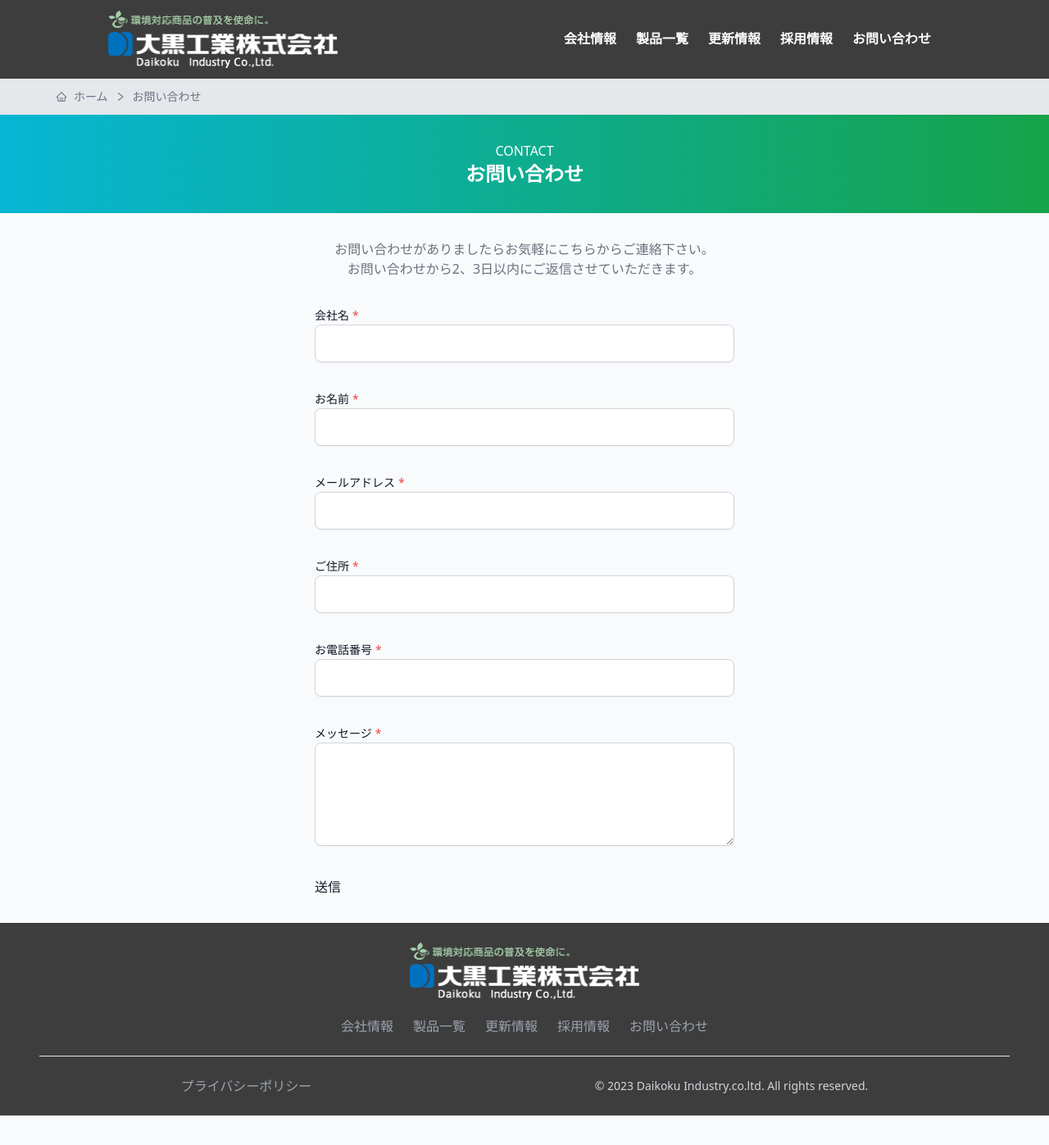
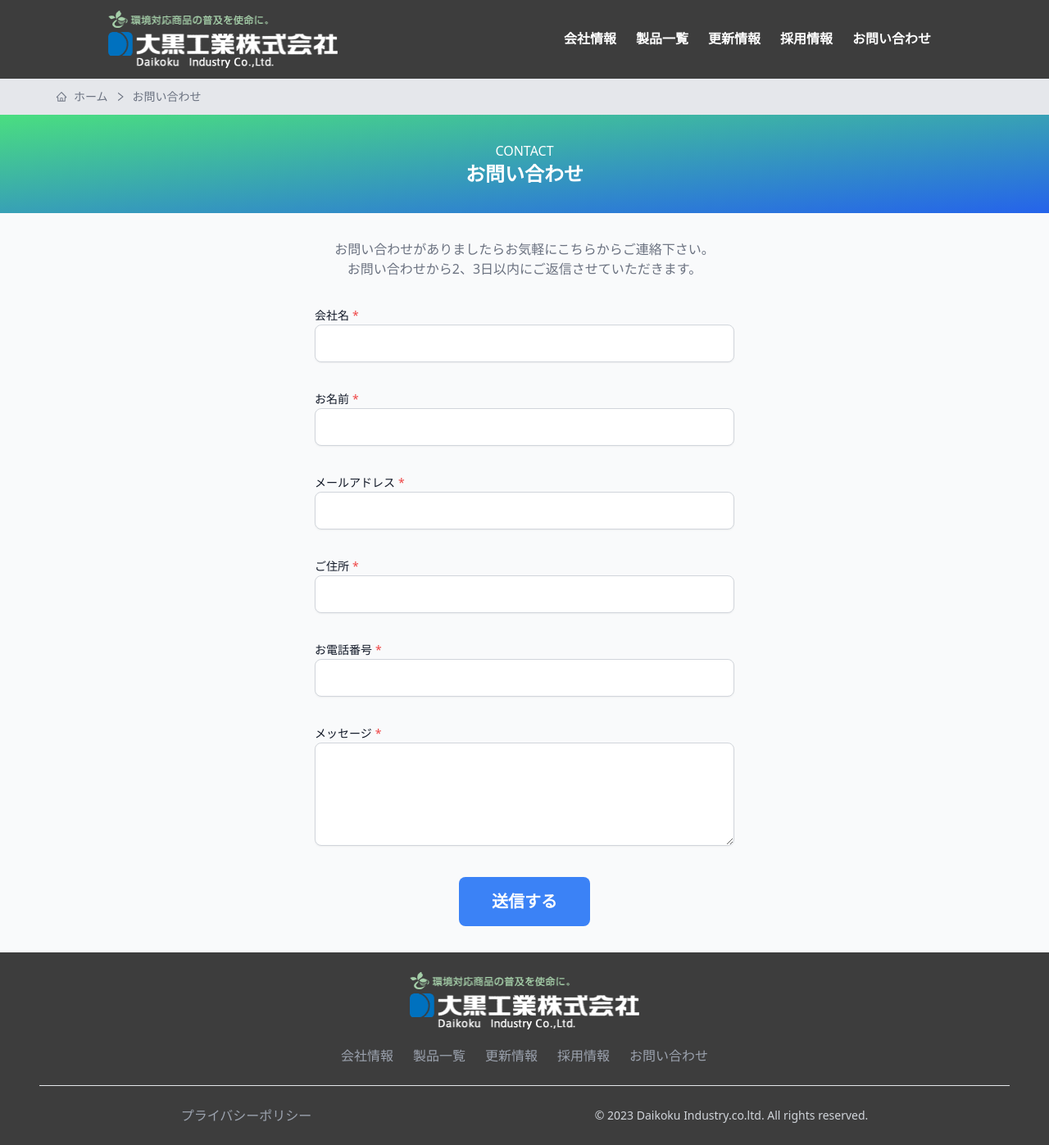
Before and after one commit to knm22mukk/daikoku-web, a Next.js app: page /contact in a window 1280 px wide. Shown: the whole page at 82% size. Before the commit the page ends 1361 px from the top, so only its background shows below. Built offline with nearby package versions, Linux system fonts and the light colour scheme.

Commit message:
ボタンコンポーネントを作成し、送信ボタンに割り当てしました

```diff
--- /dev/null
+++ b/src/components/Buttons.tsx
@@ -0,0 +1,28 @@
+import { FC, ReactNode } from 'react';
+
+interface Props {
+  type: 'button' | 'submit' | 'reset' | undefined;
+  children: ReactNode;
+}
+
+export const BaseButton: FC<Props> = ({ children, type }) => {
+  return (
+    <button
+      type={type}
+      className='text-white bg-blue-500 hover:bg-blue-700 font-bold rounded-lg text-xl px-10 py-4'
+    >
+      {children}
+    </button>
+  );
+};
+
+export const OutlineButton: FC<Props> = ({ children, type }) => {
+  return (
+    <button
+      type={type}
+      className='text-blue-600 hover:text-white border border-blue-600 hover:bg-blue-600 font-bold rounded-lg text-xl px-10 py-4'
+    >
+      {children}
+    </button>
+  );
+};
--- a/src/components/PageHeader.tsx
+++ b/src/components/PageHeader.tsx
@@ -7,7 +7,7 @@ interface Props {
 
 export const PageHeader: FC<Props> = ({ subHeading, title }) => {
   return (
-    <div className='py-8 flex items-center bg-gradient-to-r from-cyan-500 to-green-600'>
+    <div className='py-8 flex items-center bg-gradient-to-br from-green-400 to-blue-600'>
       <div className='container text-center text-white'>
         <span className='uppercase'>{subHeading}</span>
         <h1 className='text-2xl font-bold text-white text-center'>{title}</h1>
--- a/src/components/ReturnTop.tsx
+++ b/src/components/ReturnTop.tsx
@@ -32,7 +32,7 @@ export const ReturnTop: FC = () => {
       type='button'
       aria-label='トップに戻る'
       onClick={returnTop}
-      className={`fixed right-10 bottom-10 p-4 rounded-full text-white bg-green-600 text-3xl ${
+      className={`fixed right-10 bottom-10 p-4 rounded-full text-white bg-green-500 hover:bg-green-600 text-3xl ${
         showButton ? 'active' : 'hidden'
       }`}
     >
--- a/src/pages/contact/index.tsx
+++ b/src/pages/contact/index.tsx
@@ -2,6 +2,7 @@ import { NextPage } from 'next';
 import { FormEvent, useState } from 'react';
 
 import { Breadcrumb } from '@/components/Breadcrumb';
+import { BaseButton } from '@/components/Buttons';
 import { PageHeader } from '@/components/PageHeader';
 import { PageTemplete } from '@/components/PageTemplete';
 import { SEO } from '@/components/SEO';
@@ -110,7 +111,9 @@ const Contact: NextPage = () => {
                 rows={5}
               ></textarea>
             </div>
-            <button type='submit'>送信</button>
+            <div className='flex justify-center'>
+              <BaseButton type='submit'>送信する</BaseButton>
+            </div>
           </form>
         </div>
       </section>
```
